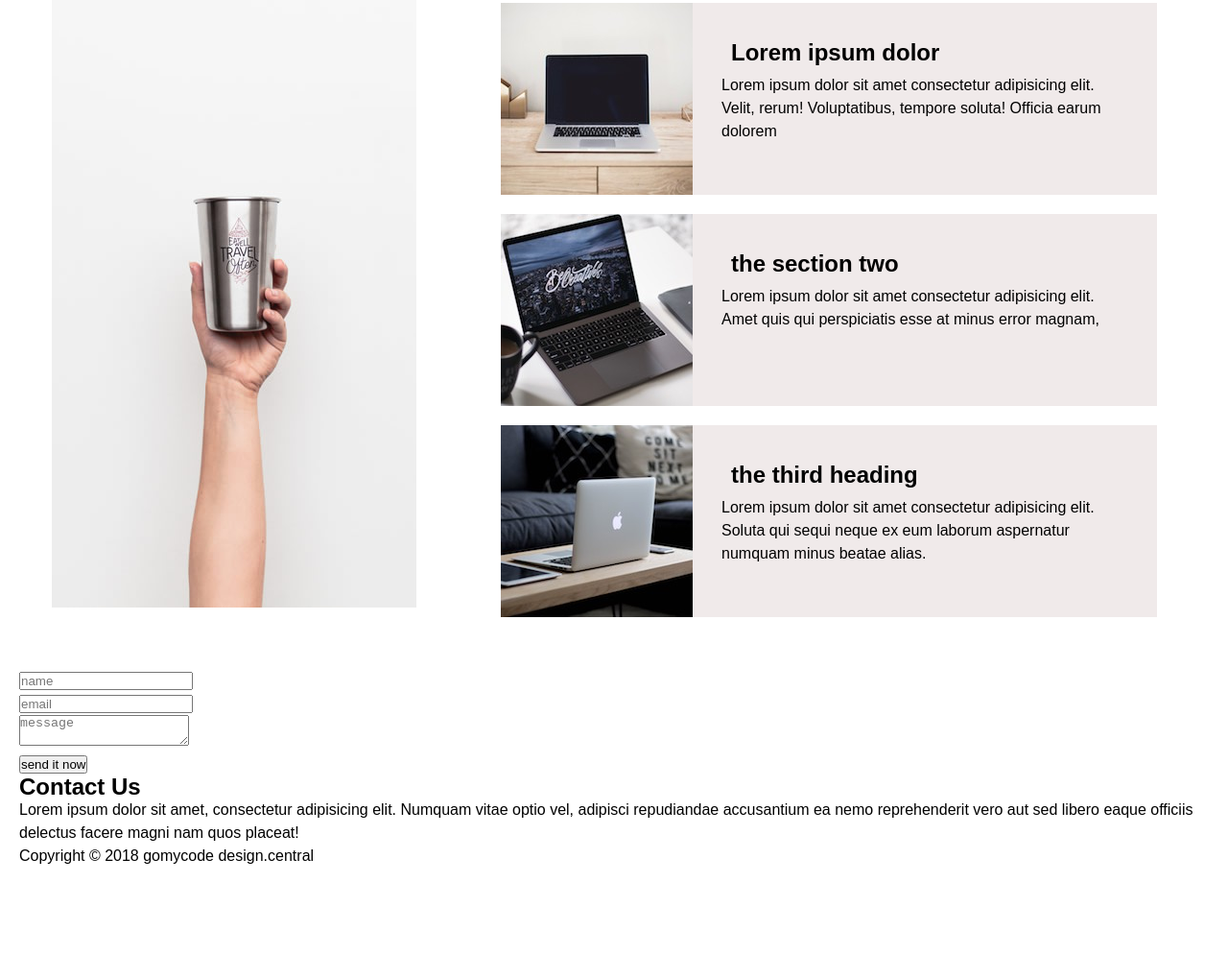
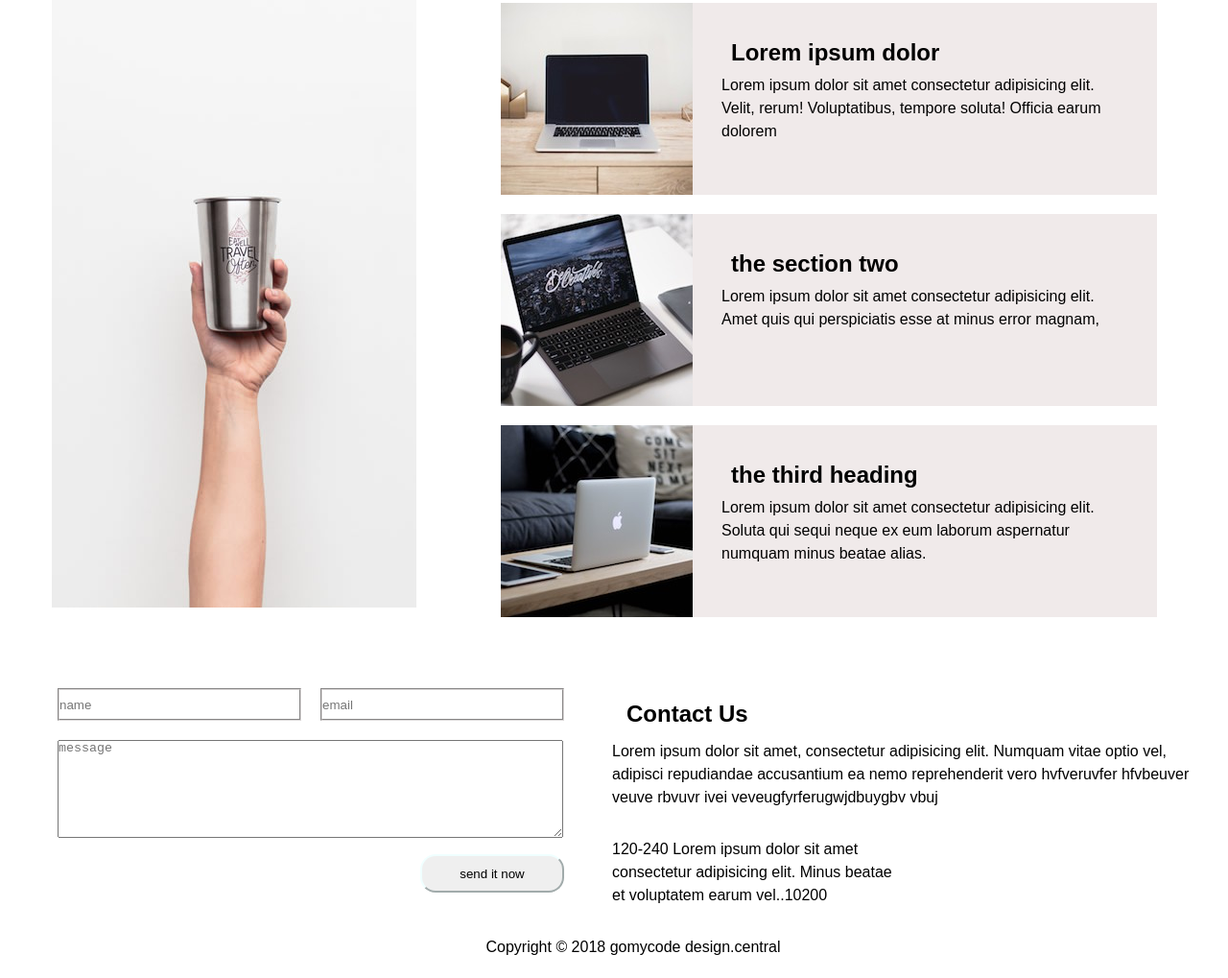
Before and after one commit to zinoleslie/Central-project, a plain HTML site: page index.html in a window 1280 px wide. Shown: the part 2177-3196 px from the top of the page at 96% size. Before the commit the page ends 3101 px from the top, so only its background shows below. Drawn offline with Linux system fonts and the light colour scheme.

Commit message:
last modification

```diff
--- a/index.html
+++ b/index.html
@@ -144,8 +144,8 @@
             <div class="servicebox">
 
                        <div class="innerbox">
+                                <img src="./images/sc4-img-2.jpg" alt="image of a laptop" >
 
-                                <img src="./images/sc4-img-2.jpg" alt="image of a laptop">
 
                                 <div class="txtbox">
                                     <h2>
@@ -189,45 +189,64 @@
         </section>
 
 
-    <section id="Contact">
-        <div>
-            <div>
-                <div>
+    <section id="contact">
+
+            <div id="contactbox1">
+
+                    <div id="formbox">
+                        <div class="inputbox">
                             <form action="">
                                 <input type="text" placeholder="name">
                             </form>
                         </div>
 
-                <div>
+                        <div class="inputbox">
                             <form action="">
                                 <input type="text" placeholder="email">
                             </form>
                         </div>
+                    </div>
+
+                 <div id="textareabox">
 
                 <form action="">
-                    <textarea name="" id="" placeholder="message"></textarea>
+                    <textarea name="" id="textarea" placeholder="message"></textarea>
                  </form>
 
-                 <div>
-                    <button>send it now</button>
+                </div>
+
+
+
+                 <div id="">
+                    <button id="btn3">send it now</button>
                  </div>
             </div>
 
-            <div>
+            <div id="contactbox2">
+
+                <div id="text1">
                     <h2>Contact Us</h2>
                     <p>
-                    Lorem ipsum dolor sit amet, consectetur adipisicing elit. Numquam vitae optio vel, adipisci repudiandae accusantium ea nemo reprehenderit vero aut sed libero eaque officiis delectus facere magni nam quos placeat!
+                        Lorem ipsum dolor sit amet, consectetur adipisicing elit. Numquam vitae optio vel, adipisci repudiandae accusantium ea nemo reprehenderit vero hvfveruvfer hfvbeuver veuve rbvuvr ivei
+                        veveugfyrferugwjdbuygbv  vbuj
                     </p>
                 </div>
 
+                <div id="text2">
+                    <p>
+                        120-240 Lorem ipsum dolor sit amet consectetur adipisicing elit. Minus beatae et voluptatem earum vel..10200
+                    </p>
                 </div>
+            </div>
+
+
 
     </section>
 
 </main>
 
 
-    <footer>
+    <footer id="main-footer">
             Copyright &copy 2018 gomycode design.central
     </footer>
 </body>
--- a/styles/styles.css
+++ b/styles/styles.css
@@ -166,3 +166,79 @@ a:hover {
 .txtbox h2 {
     padding: 10px;
 }
+
+#contact {
+    display: flex;
+}
+
+#contactbox1 {
+    /* border: 2px solid black;  */
+    margin: 10px;
+    padding: 10px;
+    width: 900px;
+    margin-left:20px ;
+}
+
+
+#formbox {
+    display: flex;
+    margin-bottom: 20px;
+}
+
+.inputbox {
+    margin:0px 10px;
+}
+
+input {
+    width:250px;
+    height:30px ;
+    border-color: rgb(219, 216, 216);
+    border-style:groove
+}
+
+#textarea {
+    width: 525px;
+    height: 100px;
+
+}
+
+#textareabox {
+    margin-left:10px;
+    border-color: rgb(219, 216, 216);
+}
+
+#btn3 {
+    margin-top: 10px;
+    margin-left: 388px;
+    width: 150px;
+    height: 40px;
+    border-radius: 1rem;
+    border-color:azure;
+}
+
+
+#text1 {
+    width: 620px;
+    margin: 10px;
+    padding: 10px;
+}
+
+#text1 h2 {
+    margin: 15px;
+}
+
+#text2 {
+    width: 300px;
+    margin: 10px;
+    padding: 10px;
+}
+
+
+
+#main-footer {
+    /* border: 2px solid black; */
+    width: 900px;
+    text-align: center;
+    margin-left:190px;
+    margin-top: 10px;
+}
```
Lines whose indentation alone changed are shown as unchanged.
